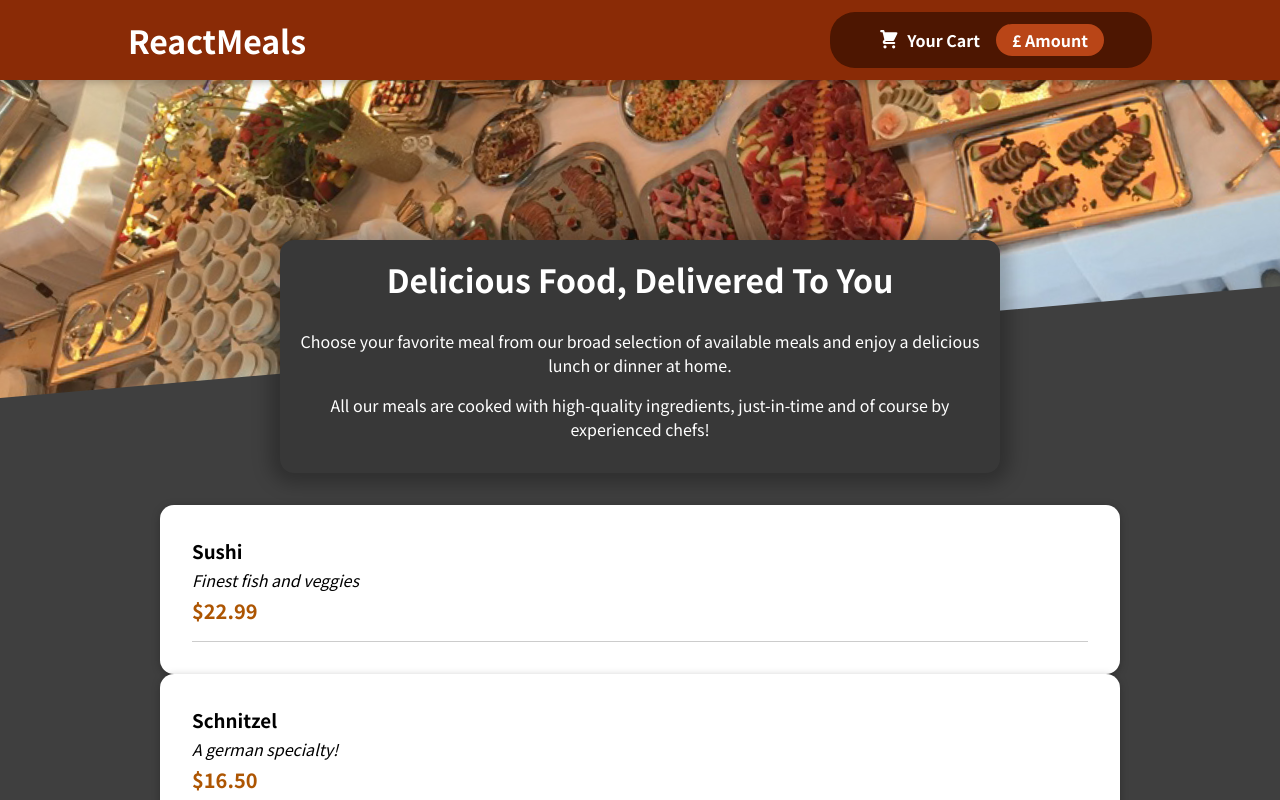
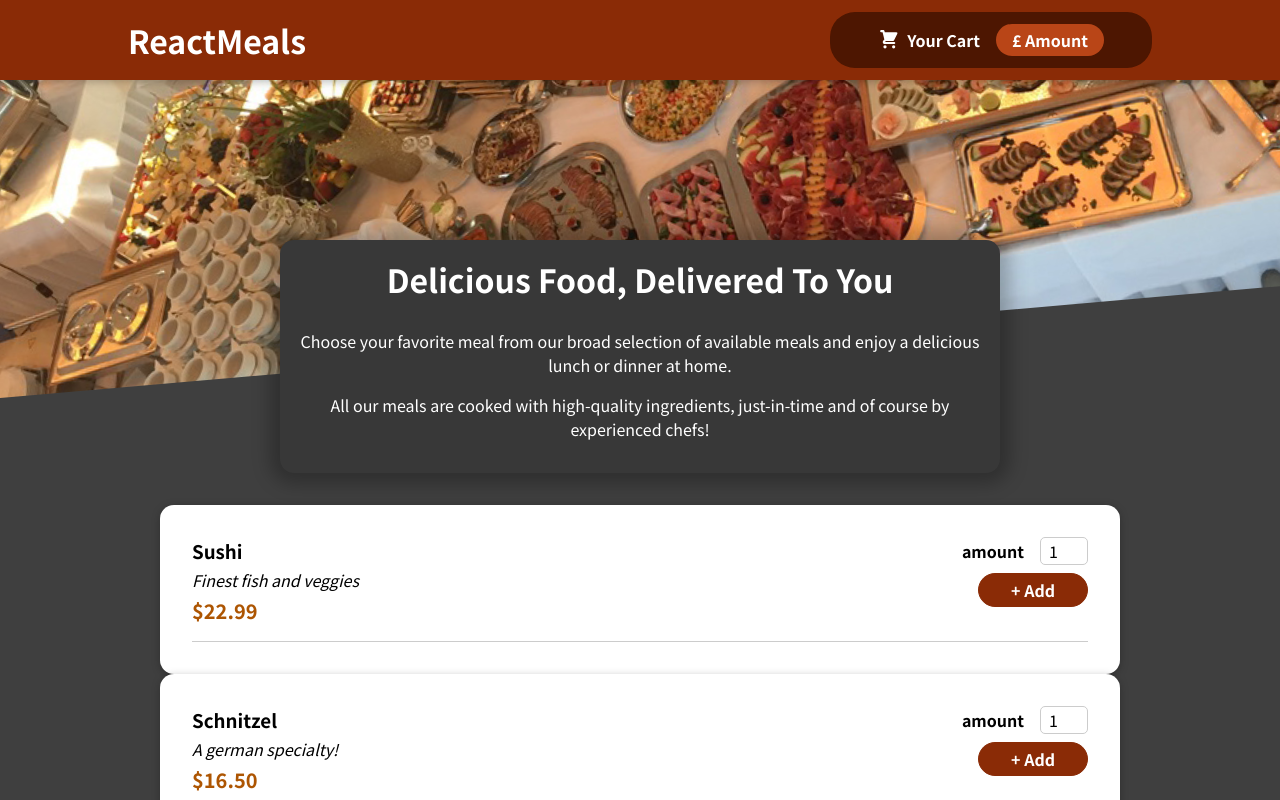
Before and after one commit to OzgurFiratSayin/react-food-app, a React (Create React App) app: page / in a window 1280 px wide. Shown: the top 800 px of the page. Built offline with nearby package versions, Linux system fonts and the light colour scheme.

Commit message:
Added Form and reusable Input component

```diff
--- a/src/components/Meals/MealItem/MealItem.js
+++ b/src/components/Meals/MealItem/MealItem.js
@@ -1,4 +1,6 @@
 import React from 'react';
+
+import MealItemForm from './MealItemForm';
 
 import classes from './MealItem.module.css';
 
@@ -10,6 +12,9 @@
         <div className={classes.description}>{props.description}</div>
         <div className={classes.price}>${props.price.toFixed(2)}</div>
       </div>
+      <div>
+        <MealItemForm />
+      </div>
     </li>
   );
 };
--- /dev/null
+++ b/src/components/Meals/MealItem/MealItemForm.js
@@ -0,0 +1,26 @@
+import React from 'react';
+
+import Input from '../../UI/Input';
+
+import classes from './MealItemForm.module.css';
+
+const MealItemForm = (props) => {
+  return (
+    <form className={classes.form}>
+      <Input
+        label="amount"
+        input={{
+          id: 'amount_' + props.id,
+          type: 'number',
+          min: '1',
+          max: '5',
+          step: '1',
+          defaultValue: '1'
+        }}
+      />
+      <button>+ Add</button>
+    </form>
+  );
+};
+
+export default MealItemForm;
--- /dev/null
+++ b/src/components/Meals/MealItem/MealItemForm.module.css
@@ -0,0 +1,20 @@
+.form {
+  text-align: right;
+}
+
+.form button {
+  font: inherit;
+  cursor: pointer;
+  background-color: #8a2b06;
+  border: 1px solid #8a2b06;
+  color: white;
+  padding: 0.25rem 2rem;
+  border-radius: 20px;
+  font-weight: bold;
+}
+
+.form button:hover,
+.form button:active {
+  background-color: #641e03;
+  border-color: #641e03;
+}
--- a/src/components/Meals/MealsAvailable.js
+++ b/src/components/Meals/MealsAvailable.js
@@ -38,6 +38,7 @@
       { DUMMY_MEALS.map(meal =>
         <Card>
           <MealItem
+            id={meal.id}
             key={meal.id}
             name={meal.name}
             description={meal.description}
--- /dev/null
+++ b/src/components/UI/Input.js
@@ -0,0 +1,14 @@
+import React from 'react';
+
+import classes from './Input.module.css';
+
+const Input = (props) => {
+  return (
+    <div className={classes.input}>
+      <label htmlFor={props.input.id}>{props.label}</label>
+      <input {...props.input} />
+    </div>
+  );
+};
+
+export default Input;
--- /dev/null
+++ b/src/components/UI/Input.module.css
@@ -0,0 +1,18 @@
+.input {
+  display: flex;
+  align-items: center;
+  margin-bottom: 0.5rem;
+}
+
+.input label {
+  font-weight: bold;
+  margin-right: 1rem;
+}
+
+.input input {
+  width: 3rem;
+  border-radius: 5px;
+  border: 1px solid #ccc;
+  font: inherit;
+  padding-left: 0.5rem;
+}
```
Also changed, not shown: 1 other file (tests, documents, lock files or other folders).
